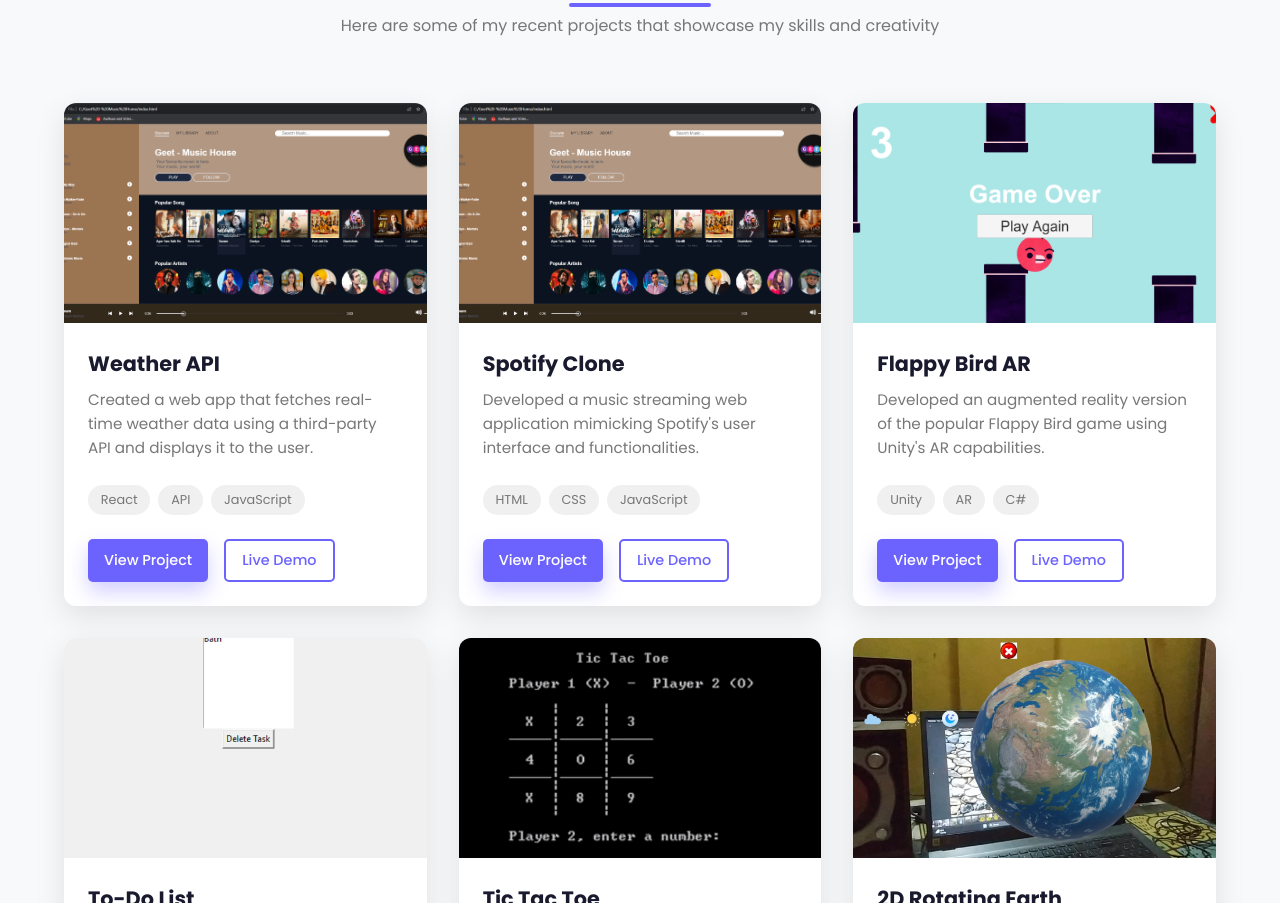
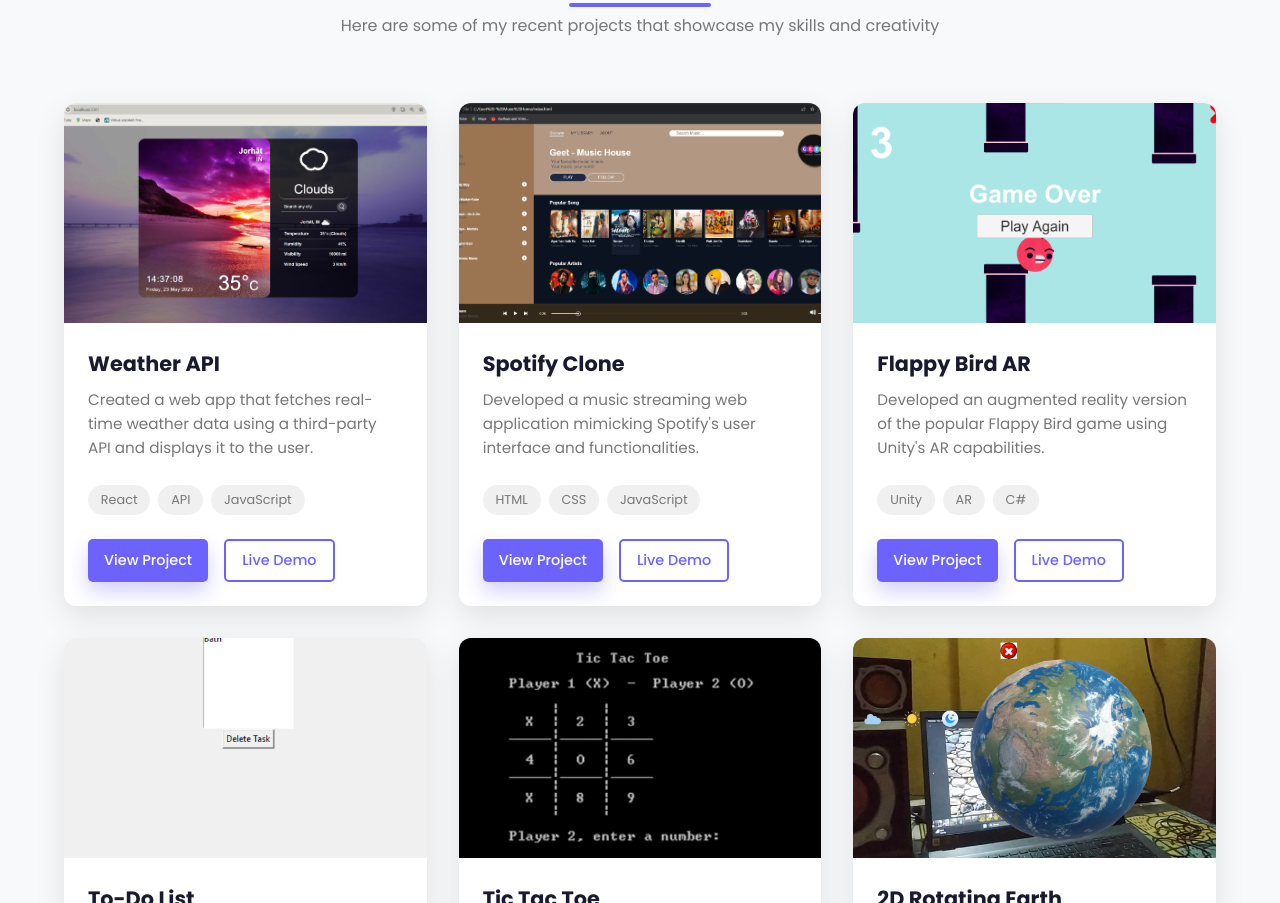
Before and after one commit to arunavbaruah/Portfolio, a plain HTML site: page index.html in a window 1280 px wide. Shown: the part 1969-2872 px from the top of the page. Drawn offline with nearby package versions, Linux system fonts and the light colour scheme.

Commit message:
Update index.html

```diff
--- a/index.html
+++ b/index.html
@@ -1030,7 +1030,7 @@
 
             <div class="project-card fade-in-up delay-1">
                 <div class="project-image">
-                    <img src="https://github.com/arunavbaruah/Portfolio/blob/main/1.png?raw=true" alt="Screenshot 2025-05-23 143714.png">
+                    <img src="https://github.com/arunavbaruah/Portfolio/blob/main/Screenshot%202025-05-23%20143714.png?raw=true" alt="Weather API">
                 </div>
                 <div class="project-info">
                     <h3>Weather API</h3>
```
